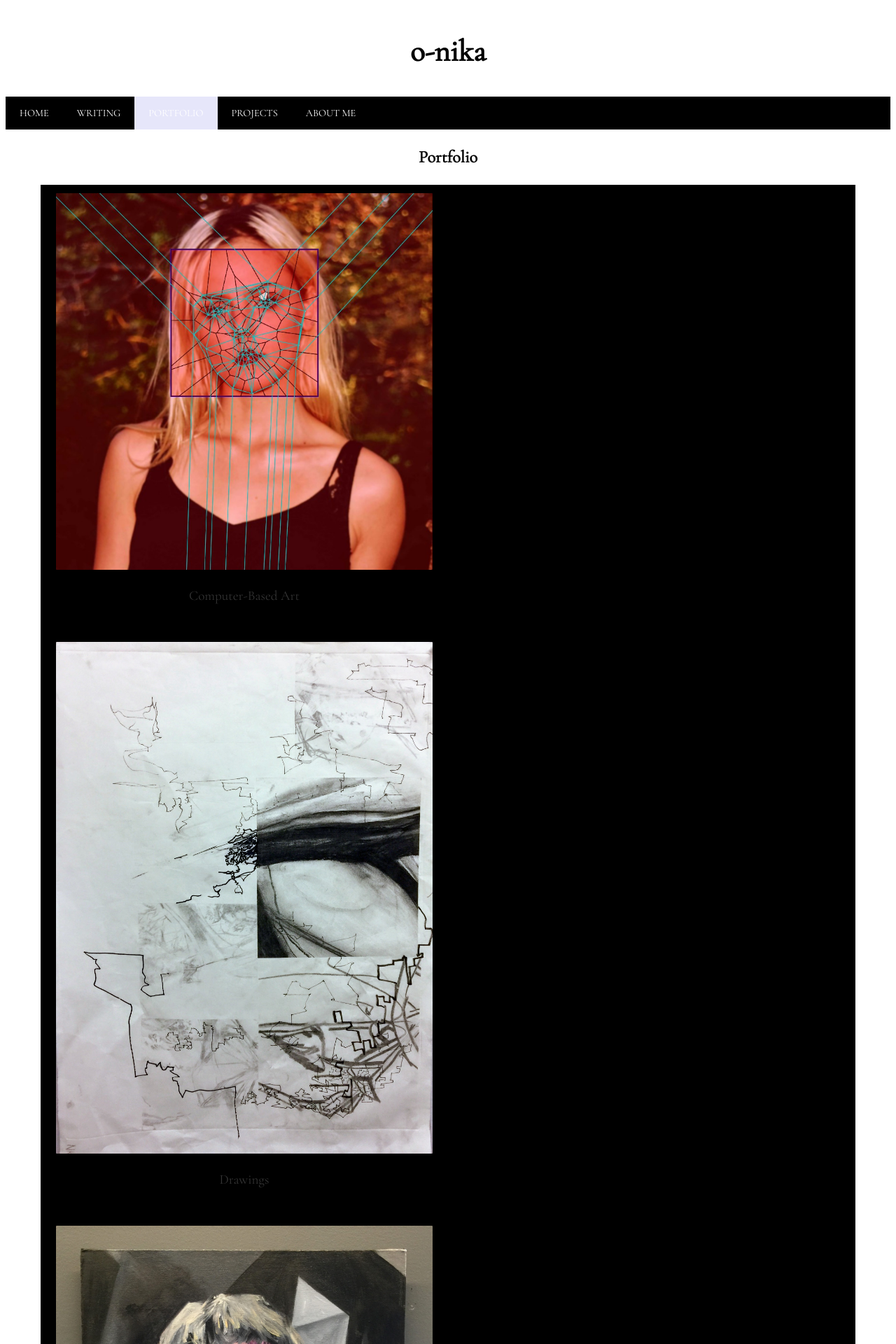
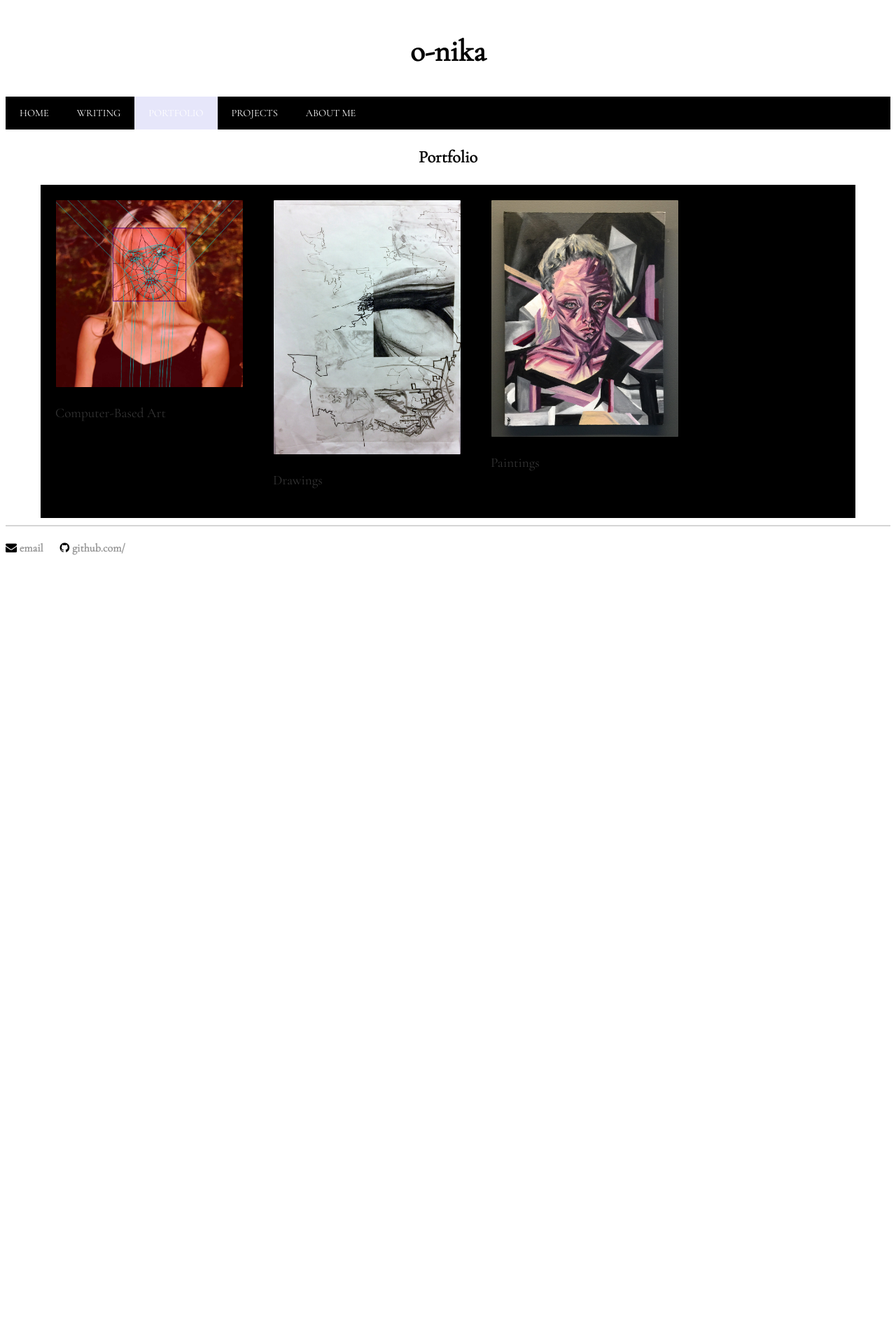
Before and after one commit to nikaroxanne/nikaroxanne.github.io, a Jekyll site: the page built from portfolio.html, in a window 1280 px wide. Shown: the top 1920 px of the page at 70% size. Built offline with Jekyll 4.4.1, drawn with Linux system fonts in a browser that asks for light colours; some web fonts are replaced; after the commit the page ends 908 px from its top, so only the background shows below that.

Commit message:
fixing layout on projects etc pages with row column formatting

```diff
--- a/aboutme.html
+++ b/aboutme.html
@@ -9,10 +9,10 @@ permalink: /aboutMe
 
 <div class = "backgroundSection">
 
-	<div class = "aboutMe">
+	<div class = "row">
 		{% for image in site.static_files %}
 			{% if image.path contains 'images/163images/voronoi-fun1' %}
-				<div class = "aboutMeSection">
+				<div class = "aboutMeSection col-sm-2 col-m-2 col-2">
 					<img class = "imageLink" src="{{site.url}}/{{image.path}}" alt = "Snapchat Triangulations">
 					<div class = "hero-text">
 						<a href="{{site.url}}/aboutMe/bio" class="image"> Biography </a>
@@ -21,7 +21,7 @@ permalink: /aboutMe
 			{% endif %}
 
 			{% if image.path contains 'images/163images/voronoi-teal' %}
-				<div class = "aboutMeSection">
+				<div class = "aboutMeSection col-sm-2 col-m-2 col-2">
 					<img class = "imageLink" src="{{site.url}}/{{image.path}}" alt = "Living Archive Project">
 					<div class = "hero-text">
 						<a href="{{site.url}}/aboutMe/artistStatement" class="image"> Artist Statement </a>
--- a/css/main.css
+++ b/css/main.css
@@ -649,12 +649,6 @@ a.header:hover, a.header:active {
 	background-color: black;
 }
 
-.projectSections, .portfolio, .aboutMe {
-	width: 50%;
-	text-align: center;
-}
-
-
 .project, .portfolioSection, .aboutMeSection {
 	padding: 10px;
 	margin: 10px;
--- a/portfolio.html
+++ b/portfolio.html
@@ -8,10 +8,10 @@ permalink: /portfolio
 
 <div class = "backgroundSection">
 
-	<div class = "portfolio">
+	<div class = "row">
 		{% for image in site.static_files %}
 				{% if image.path contains 'images/drawings/maps/mappingnew2' %}
-					<div class = "portfolioSection">
+					<div class = "portfolioSection col-sm-3 col-m-3 col-3">
 						<a href="{{site.url}}/portfolio/drawings" class="image">
 							<img class = "imageLink" src="{{site.url}}/{{image.path}}" alt = "Drawing Portfolio Sample">
 						</a>
@@ -20,7 +20,7 @@ permalink: /portfolio
 			{% endif %}
 
 			{% if image.path contains 'images/paintings/arith' %}
-				<div class = "portfolioSection">
+				<div class = "portfolioSection col-sm-3 col-m-3 col-3">
 					<a href="{{site.url}}/portfolio/paintings" class="image">
 						<img class = "imageLink" src= "{{site.url}}/{{image.path}}" alt = "Painting Portfolio Sample">
 					</a>
@@ -29,7 +29,7 @@ permalink: /portfolio
 			{% endif %}
 
 			{% if image.path contains 'images/163images/voronoi-teal' %}
-				<div class = "portfolioSection">
+				<div class = "portfolioSection col-sm-3 col-m-3 col-3">
 					<a href="{{site.url}}/portfolio/compArt" class="image">
 						<img class = "imageLink" src="{{site.url}}/{{image.path}}" alt = "CompArt Portfolio Sample">
 					</a>
```
Also changed, not shown: projects.html (+3 -6 lines).
